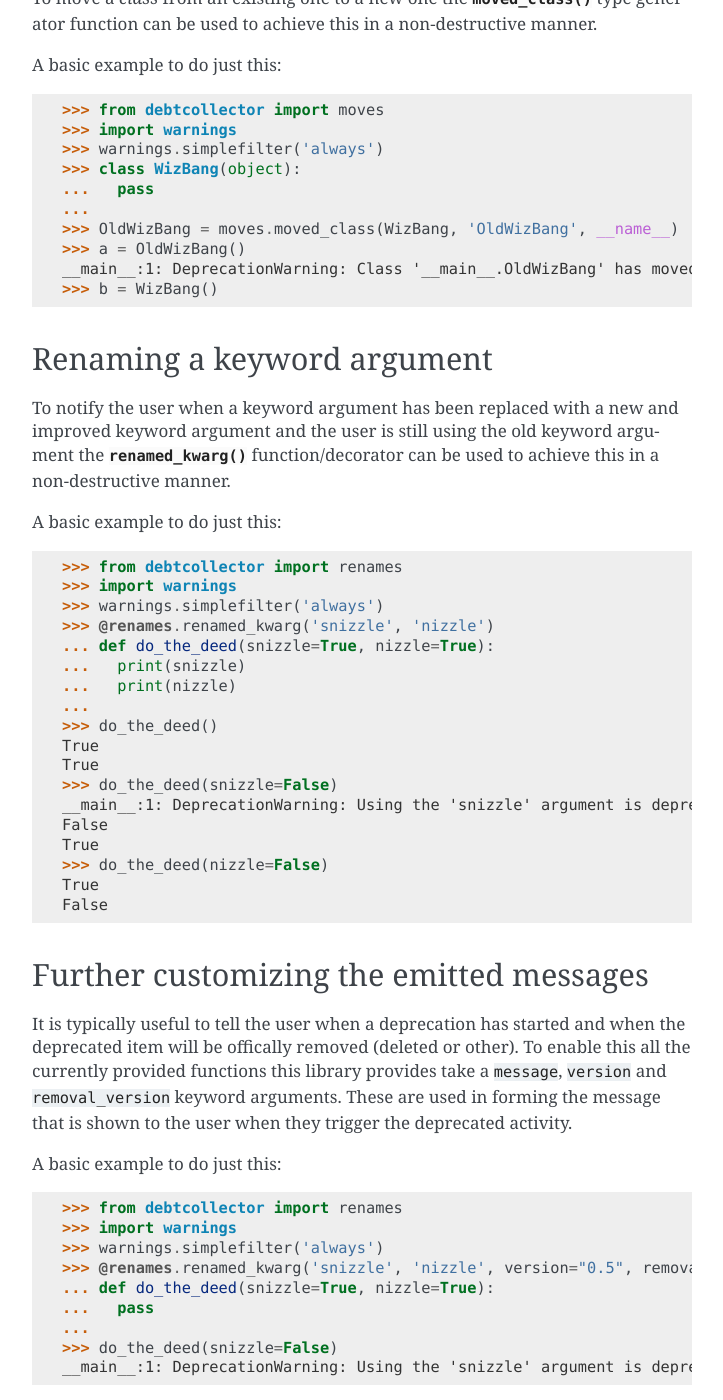
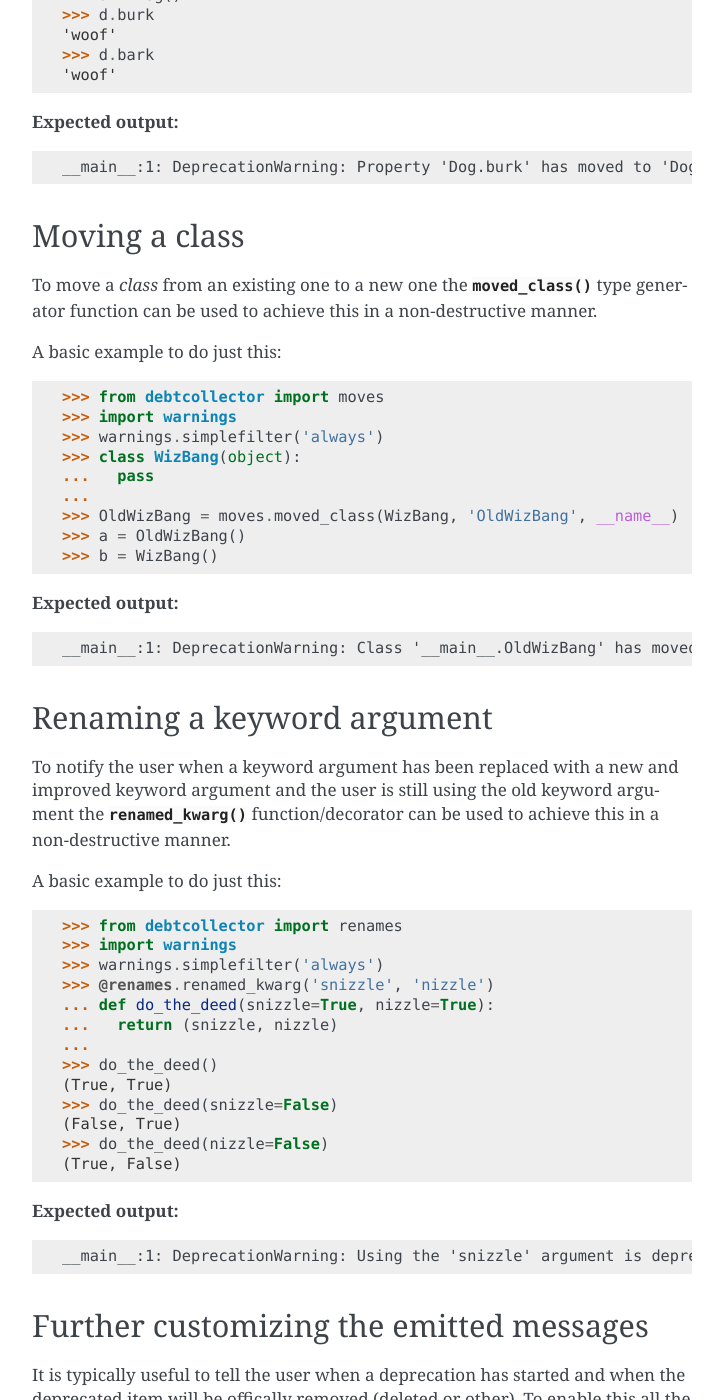
Before and after one commit to openstack/debtcollector, a Sphinx documentation site: the page built from doc/source/examples.rst, in a window 1280 px wide and 1400 px high, scrolled down 2061 px. Shown: the whole window, without its empty margins (388-1111 px from the left). Built offline with Sphinx 7.4.7, drawn with Linux system fonts in a browser that asks for light colours; some of the changed text lies outside the part shown.

Commit message:
Ensure doctesting and doc8 testing done in py27 env
This ensures that sphinx doc tests are ran and validated
and also runs doc8 to ensure style checks are done and adjusts
some of the current examples and code to fix found issues.

Change-Id: I618d44df1e153dd0156110a2657e2540908e9225

```diff
--- a/doc/source/examples.rst
+++ b/doc/source/examples.rst
@@ -24,6 +24,11 @@ A basic example to do just this (on a method/function):
     ...
     >>> c = Car()
     >>> c.start()
+
+**Expected output:**
+
+.. testoutput::
+
     __main__:1: DeprecationWarning: Using function/method 'Car.start()' is deprecated
 
 A basic example to do just this (on a class):
@@ -38,6 +43,11 @@ A basic example to do just this (on a class):
     ...   pass
     ...
     >>> p = Pinto()
+
+**Expected output:**
+
+.. testoutput::
+
     __main__:1: DeprecationWarning: Using class 'Pinto' is deprecated
 
 Moving a method
@@ -63,10 +73,15 @@ A basic example to do just this:
     ...
     >>> c = Cat()
     >>> c.mewow()
-    __main__:1: DeprecationWarning: Method 'Cat.mewow()' has moved to 'Cat.meow()'
     'kitty'
     >>> c.meow()
     'kitty'
+
+**Expected output:**
+
+.. testoutput::
+
+    __main__:1: DeprecationWarning: Method 'Cat.mewow()' has moved to 'Cat.meow()'
 
 Moving a property
 -----------------
@@ -93,10 +108,15 @@ A basic example to do just this:
     ...
     >>> d = Dog()
     >>> d.burk
-    __main__:1: DeprecationWarning: Property 'Dog.burk' has moved to 'Dog.bark'
     'woof'
     >>> d.bark
     'woof'
+
+**Expected output:**
+
+.. testoutput::
+
+    __main__:1: DeprecationWarning: Property 'Dog.burk' has moved to 'Dog.bark'
 
 Moving a class
 --------------
@@ -117,8 +137,13 @@ A basic example to do just this:
     ...
     >>> OldWizBang = moves.moved_class(WizBang, 'OldWizBang', __name__)
     >>> a = OldWizBang()
+    >>> b = WizBang()
+
+**Expected output:**
+
+.. testoutput::
+
     __main__:1: DeprecationWarning: Class '__main__.OldWizBang' has moved to '__main__.WizBang'
-    >>> b = WizBang()
 
 Renaming a keyword argument
 ---------------------------
@@ -137,19 +162,20 @@ A basic example to do just this:
     >>> warnings.simplefilter('always')
     >>> @renames.renamed_kwarg('snizzle', 'nizzle')
     ... def do_the_deed(snizzle=True, nizzle=True):
-    ...   print(snizzle)
-    ...   print(nizzle)
+    ...   return (snizzle, nizzle)
     ...
     >>> do_the_deed()
-    True
-    True
+    (True, True)
     >>> do_the_deed(snizzle=False)
+    (False, True)
+    >>> do_the_deed(nizzle=False)
+    (True, False)
+
+**Expected output:**
+
+.. testoutput::
+
     __main__:1: DeprecationWarning: Using the 'snizzle' argument is deprecated, please use the 'nizzle' argument instead
-    False
-    True
-    >>> do_the_deed(nizzle=False)
-    True
-    False
 
 Further customizing the emitted messages
 ----------------------------------------
@@ -173,6 +199,11 @@ A basic example to do just this:
     ...   pass
     ...
     >>> do_the_deed(snizzle=False)
+
+**Expected output:**
+
+.. testoutput::
+
     __main__:1: DeprecationWarning: Using the 'snizzle' argument is deprecated in version '0.5' and will be removed in version '0.7', please use the 'nizzle' argument instead
 
 If the ``removal_version`` is unknown the special character ``?`` can be used
@@ -191,6 +222,11 @@ A basic example to do just this:
     ...   pass
     ...
     >>> do_the_deed(snizzle=False)
+
+**Expected output:**
+
+.. testoutput::
+
     __main__:1: DeprecationWarning: Using the 'snizzle' argument is deprecated in version '0.5' and will be removed in a future version, please use the 'nizzle' argument instead
 
 To further customize the message (with a special postfix) the ``message``
@@ -208,4 +244,9 @@ A basic example to do just this:
     ...   pass
     ...
     >>> do_the_deed(snizzle=False)
+
+**Expected output:**
+
+.. testoutput::
+
     __main__:1: DeprecationWarning: Using the 'snizzle' argument is deprecated, please use the 'nizzle' argument instead: Pretty please stop using it
```
Also changed, not shown: 1 other file.
